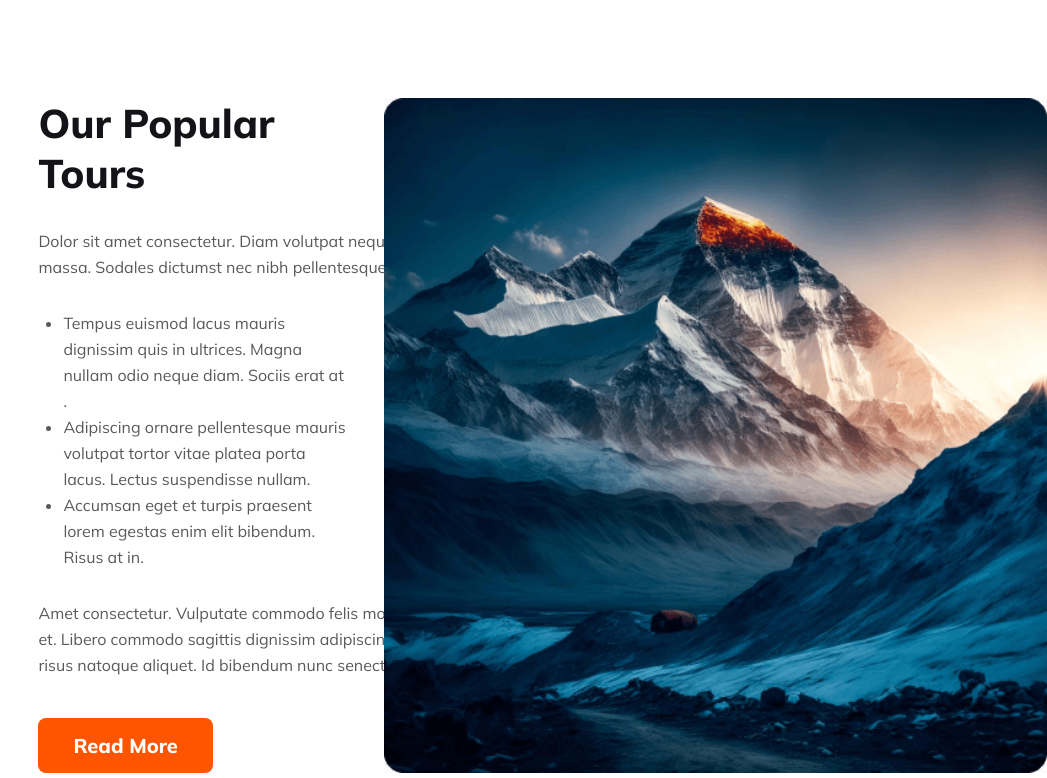
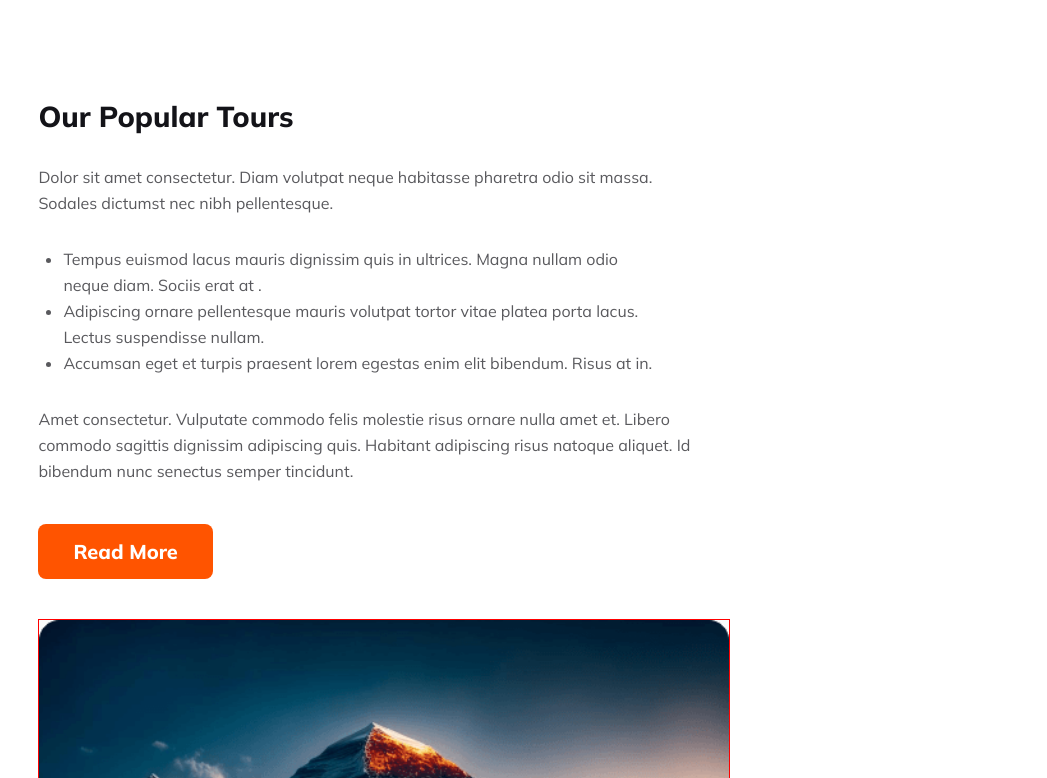
Before and after one commit to salauddin2k3/dream-holidays, a plain HTML site: page index.html in a window 768 px wide. Shown: the part 762-1540 px from the top of the page, 1047 px wide, since content can reach past the window. Drawn offline with Linux system fonts and the light colour scheme.

Commit message:
completed popular tour section with  responsive

```diff
--- a/styles/responsive.css
+++ b/styles/responsive.css
@@ -92,8 +92,38 @@
 
   /* End Banner Section */
 
+  /* Start Popular Tour Section */
+
+  .popular-tour {
+    flex-direction: column;
+    gap: 40px;
+  }
+
+  .popular-tour .popular-tour-description h2 {
+    font-size: 1.8rem;
+  }
+
+  .popular-tour-description {
+    width: 100%;
+  }
+
+  .popular-tour-img {
+    width: 100%;
+  }
+
+  /* End Popular Tour Section */
+
 
 }
+
+
+
+
+
+
+
+
+
 
 
 
@@ -196,6 +226,32 @@
 
   /* End Banner Section */
 
+    /* Start Popular Tour Section */
+
+    .popular-tour {
+      flex-direction: column;
+      gap: 40px;
+    }
+
+    .popular-tour .popular-tour-description h2 {
+      font-size: 1.8rem;
+    }
+
+    .popular-tour-description {
+      width: 100%;
+    }
+
+    .popular-tour-img img {
+      width: 100%;
+    }
+
+    .popular-tour-img {
+      border: 1px solid red;
+      width: 100%;
+    }
+
+    /* End Popular Tour Section */
+
 
 
 
--- a/styles/style.css
+++ b/styles/style.css
@@ -219,6 +219,7 @@
 
 .popular-tour-img img {
   height: 100%;
+  object-fit: cover;
 }
 
 
@@ -239,7 +240,7 @@
   line-height: 26px;
   /* 162.5% */
   margin-top: 30px;
-  width: 570px;
+  width: 95%;
 }
 
 .popular-tour .popular-tour-description ul {
@@ -261,3 +262,5 @@
 .popular-tour .popular-tour-description button {
   margin-top: 40px;
 }
+
+/* End Popular Tour Section */
```
Also changed, not shown: index.html (+1 -1 lines).
